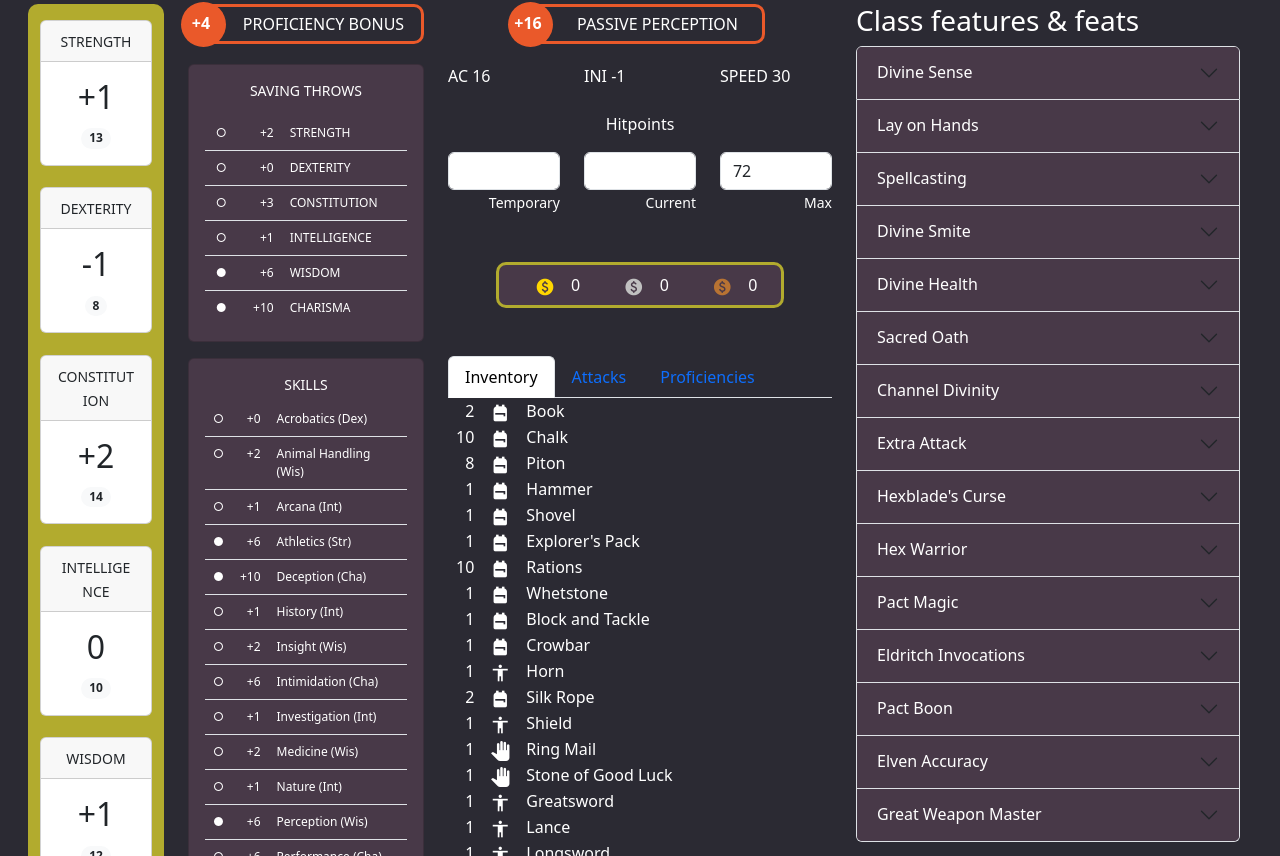
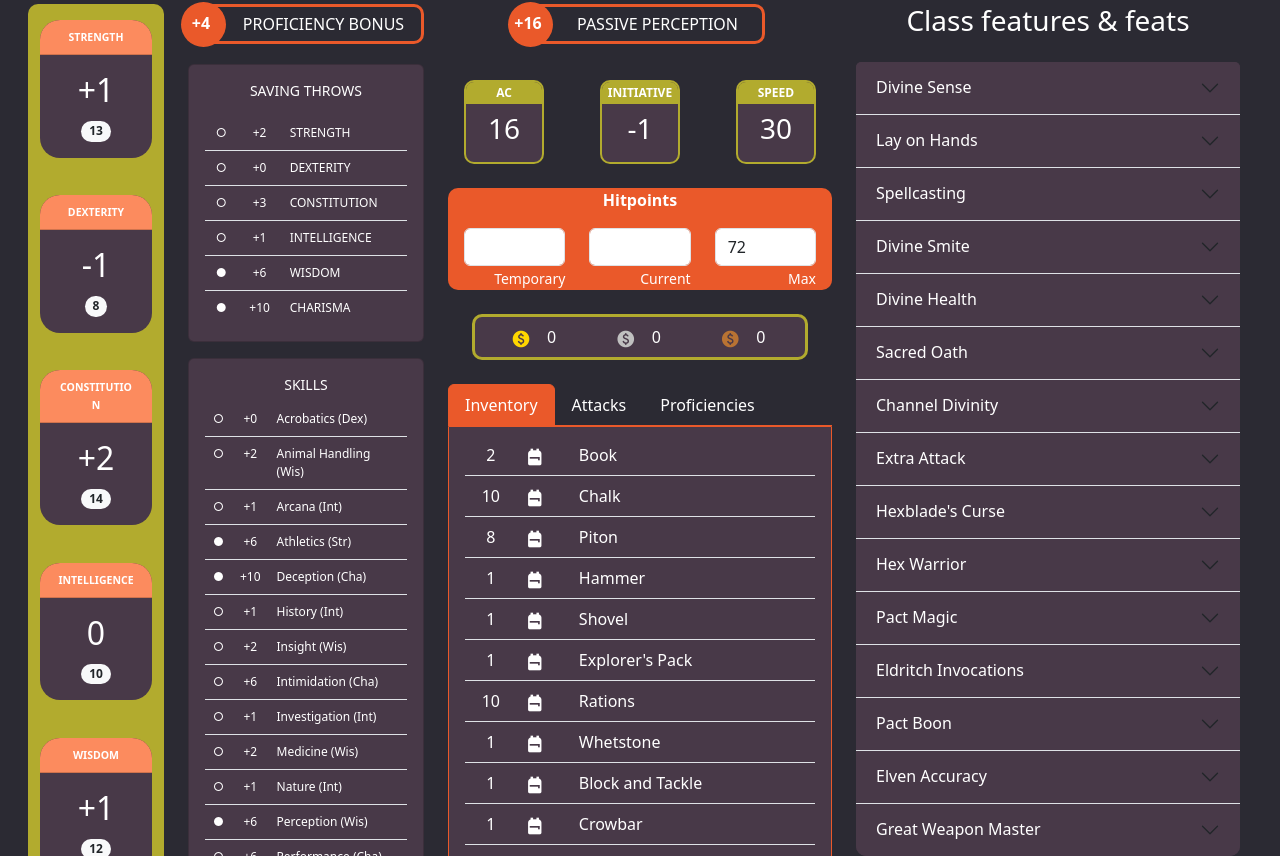
Before and after one commit to TobiasVidal/dnd-char-sheet, a React (Create React App) app: page / in a window 1280 px wide. Shown: the part 224-1080 px from the top of the page. Built offline with nearby package versions, Linux system fonts and the light colour scheme.

Commit message:
Avance css

```diff
--- a/src/App.css
+++ b/src/App.css
@@ -49,10 +49,12 @@ tbody > tr:last-child > td {
   --dark: #2b2a33;
   --dark-light: #483948;
   --main: #EA592A;
-  --main-light: #EFB786;
+  --main-light: #FC8B5E;
   --secondary: #B2AB2E;
+  --border-radius-xl: 20px;
   --border-radius-m: 10px;
   --border-radius-s: 5px;
+  --font-size-sm: 12px;
 }
 
 body, .bg-dark {
@@ -63,6 +65,9 @@ body, .bg-dark {
 .bg-dark-light,
 .accordion-button,
 .savingthrow-table td,
+#inventory-list td,
+#attacks-list td,
+#attacks-list th,
 .skill-table td
  {
   color: white;
@@ -159,3 +164,88 @@ body, .bg-dark {
 .themetext-secondary {
   color: var(--secondary);
 }
+
+.themebg-secondary {
+  background-color: var(--secondary);
+}
+
+.accordion-item {
+  border-top: 0;
+  border-left: 0;
+  border-right: 0;
+}
+
+.accordion-item:last-of-type {
+  border: 0;
+}
+
+.abilityscore-box .card-header {
+  background-color: var(--main-light);
+  font-weight: bold;
+  font-size: var(--font-size-sm);
+}
+
+.abilityscore-box {
+  border-radius: var(--border-radius-xl);
+  overflow: hidden;
+}
+
+.accordion-button:focus {
+  box-shadow: none;
+  border-color: rgba(0,0,0,.125);
+}
+
+.acIniSpeed-box {
+  width: 80px;
+  margin: 0 auto;
+  border: 2px solid var(--secondary);
+  border-radius: var(--border-radius-m);
+  overflow: hidden;
+}
+
+.text-small {
+  font-size: var(--font-size-sm);
+}
+
+.hitpoints-container {
+  background-color: var(--main);
+  border-radius: var(--border-radius-m);
+}
+
+.nav-link, .nav-link:hover {
+  color: white;
+}
+
+.nav-link:hover {
+  border-color: var(--main-light) !important;
+  background-color: var(--main-light);
+}
+
+.nav-link.active {
+  background-color: var(--main) !important;
+  border-color: var(--main) !important;
+  color: white !important;
+}
+
+.nav.nav-tabs {
+  border-color: var(--main);
+}
+
+.inventory-block.tab-content {
+  border-radius: 0 0 var(--border-radius-m) var(--border-radius-m);
+  overflow-y: auto;
+  max-height: 620px;
+  scrollbar-width: thin;
+  scrollbar-color: var(--dark-light) var(--dark);
+  border: 1px solid var(--main);
+}
+
+.accordion-item:first-of-type .accordion-button {
+  border-radius: 0;
+}
+
+.accordion-item:last-of-type,
+.accordion-item:last-of-type .accordion-button.collapsed {
+  border-radius: 0 0 var(--border-radius-m) var(--border-radius-m);
+  overflow: hidden;
+}
--- a/src/components/AbilityScoreBox.tsx
+++ b/src/components/AbilityScoreBox.tsx
@@ -2,7 +2,7 @@ import { AbilityScore } from "../typings/abilityScore";
 
 function AbilityScoreBox(abilityScore: AbilityScore) {
     const modifier = abilityScore.modifier();
-    return <li className="attribute-box card text-center">
+    return <li className="abilityscore-box card text-center bg-dark-light border-0">
         <div className="card-header">
           <small>{abilityScore.name().toUpperCase()}</small>
         </div>
--- a/src/components/AcIniSpeed.tsx
+++ b/src/components/AcIniSpeed.tsx
@@ -1,10 +1,17 @@
 import { Character } from "../typings/character.d";
+import AcIniSpeedBox from "./AcIniSpeedBox";
 
 function AcIniSpeed({ character }: { character: Character }) {
-    return <div className="row">
-        <div className="col-4">AC {character.armorClass}</div>
-        <div className="col-4">INI {character.initiative}</div>
-        <div className="col-4">SPEED {character.speed}</div>
+    return <div className="row pt-3">
+        <div className="col-4">
+          <AcIniSpeedBox text="AC" num={character.armorClass} />
+        </div>
+        <div className="col-4">
+          <AcIniSpeedBox text="INITIATIVE" num={character.initiative} />
+        </div>
+        <div className="col-4">
+          <AcIniSpeedBox text="SPEED" num={character.speed} />
+        </div>
     </div>;
   }
 
--- /dev/null
+++ b/src/components/AcIniSpeedBox.tsx
@@ -0,0 +1,8 @@
+function AcIniSpeedBox({ text, num }: { text:string, num:number }) {
+    return <div className="acIniSpeed-box text-center bg-dark-light">
+        <h6 className="text-small p-1 themebg-secondary"><strong>{text.toUpperCase()}</strong></h6>
+        <h3 className="mb-3">{num}</h3>
+    </div>;
+  }
+
+export default AcIniSpeedBox;
--- a/src/components/Features.tsx
+++ b/src/components/Features.tsx
@@ -2,7 +2,7 @@ import { CharacterFeature } from "../typings/character.d";
 
 export function Features({ features }: { features: CharacterFeature[] }) {
     return (<div className="accordion">
-        <h3>Class features & feats</h3>
+        <h3 className="text-center mb-4">Class features & feats</h3>
         {features.map(x => <div className="accordion-item bg-dark-light" key={features.indexOf(x)}>
             <h2 className="accordion-header">
                 <button className="accordion-button collapsed" type="button" data-bs-toggle="collapse" data-bs-target={`#characterfeature-${features.indexOf(x)}`}>
--- a/src/components/HitPoints.tsx
+++ b/src/components/HitPoints.tsx
@@ -1,6 +1,6 @@
 function HitPoints({ hitPoints }: { hitPoints: number }) {
-    return <div className="mt-4">
-        <p className="text-center">Hitpoints</p>
+    return <div className="mt-4 hitpoints-container px-3">
+        <p className="text-center"><b>Hitpoints</b></p>
         <div className="row text-end">
             <div className="col-4">
                 <input className="form-control" type="number" />
--- a/src/components/Inventory.tsx
+++ b/src/components/Inventory.tsx
@@ -2,7 +2,7 @@ import { Character } from "../typings/character.d";
 
 export function Inventory({ character }: { character: Character }) {
     return (<div>
-        <div className="row p-2 m-5 money-row">
+        <div className="row p-2 m-4 money-row">
             <div className="col-4" title="gold">
                 <span className="material-icons inline-icon gold mx-3">paid</span>
                 {character.money?.gp}
@@ -33,12 +33,12 @@ export function Inventory({ character }: { character: Character }) {
                 </button>
             </li>
         </ul>
-        <div className="tab-content">
+        <div className="tab-content px-3 pt-2 bg-dark-light inventory-block">
             <div className="tab-pane fade show active" id="inventory-list">
-                <table>
+                <table className="table">
                     <tbody>
                         {character.equipment.map(x => <tr key={x.equipment.equipmentEnum}>
-                            <td className="text-end px-2">{x.count}</td>
+                            <td className="text-center px-2">{x.count}</td>
                             <td className="px-2">
                                 {x.isEquipped && <span className="inline-icon material-icons">
                                     pan_tool
--- a/src/components/Personality.tsx
+++ b/src/components/Personality.tsx
@@ -1,9 +1,9 @@
 import { Character } from "../typings/character.d";
 
 export function Personality({character}:{character:Character}) {
-    const avatar = require('../files/asura.jpg');
+    const avatar = require('../files/asura.png');
     return <div>
-        <div className="row">
+        <div className="row mt-5">
             <div className="col-4">
                 <img className="character-avatar" src={avatar} alt="avatar"/>
             </div>
--- a/src/components/SavingThrows.tsx
+++ b/src/components/SavingThrows.tsx
@@ -10,7 +10,7 @@ function SavingThrows({ savingThrows }: { savingThrows: SavingThrow[] }) {
                         {savingThrows.map(x =>
                             <tr key={x.ability}>
                                 <td className="text-center">{x.hasProficiency ? <>&#9679;</> : <>&#9675;</>}</td>
-                                <td className="text-end">{GetNumberString(x.value)}</td>
+                                <td className="text-center">{GetNumberString(x.value)}</td>
                                 <td>{GetAbilityScoreName(x.ability).toUpperCase()}</td>
                             </tr>
                         )}
--- a/src/components/Skills.tsx
+++ b/src/components/Skills.tsx
@@ -11,7 +11,7 @@ function Skills({ Skills }: { Skills: CharacterSkill[] }) {
                         {Skills.map(x =>
                             <tr key={x.skill}>
                                 <td className="text-center">{x.hasProficiency ? <>&#9679;</> : <>&#9675;</>}</td>
-                                <td className="text-end">{GetNumberString(x.value)}</td>
+                                <td className="text-center">{GetNumberString(x.value)}</td>
                                 <td>{GetSkillName(x.skill)} ({AbilityScoreEnum[GetSkillAbility(x.skill)]})</td>
                             </tr>
                         )}
--- a/src/components/Spells.tsx
+++ b/src/components/Spells.tsx
@@ -29,9 +29,9 @@ export function Spells({ spellcasting }: { spellcasting: CharacterSpellcasting }
         </ul>
         <div className="tab-content" id="spell-list-content">
             {spellLevels.map(x =>
-                <div key={x} className={`accordion mt-3 tab-pane fade ${spellLevels[0] === x ? 'show active' : ''}`} id={`spells${x}`}>
+                <div key={x} className={`accordion tab-pane fade ${spellLevels[0] === x ? 'show active' : ''}`} id={`spells${x}`}>
                     {spells.filter(y => y.spell.level === x).map(y =>
-                        <div className="accordion-item" key={spells.indexOf(y)}>
+                        <div className="accordion-item bg-dark-light" key={spells.indexOf(y)}>
                             <div className="accordion-header row accordion-button collapsed" data-bs-toggle="collapse" data-bs-target={`#spell-${spells.indexOf(y)}`}>
                                 <div className="col-3">
                                     <span className="inline-icon material-icons me-2">
@@ -53,7 +53,7 @@ export function Spells({ spellcasting }: { spellcasting: CharacterSpellcasting }
                                 </div>
                             </div>
                             <div id={`spell-${spells.indexOf(y)}`} className="accordion-collapse collapse">
-                                <div className="accordion-body">
+                                <div className="accordion-body bg-dark-light">
                                     <p dangerouslySetInnerHTML={{__html:y.spell.description}}></p>
                                     {y.spell.higherLevel && <p><strong>At Higher Levels:</strong> {y.spell.higherLevel}</p>}
                                 </div>
```
Also changed, not shown: 1 other file (tests, documents, lock files or other folders).
